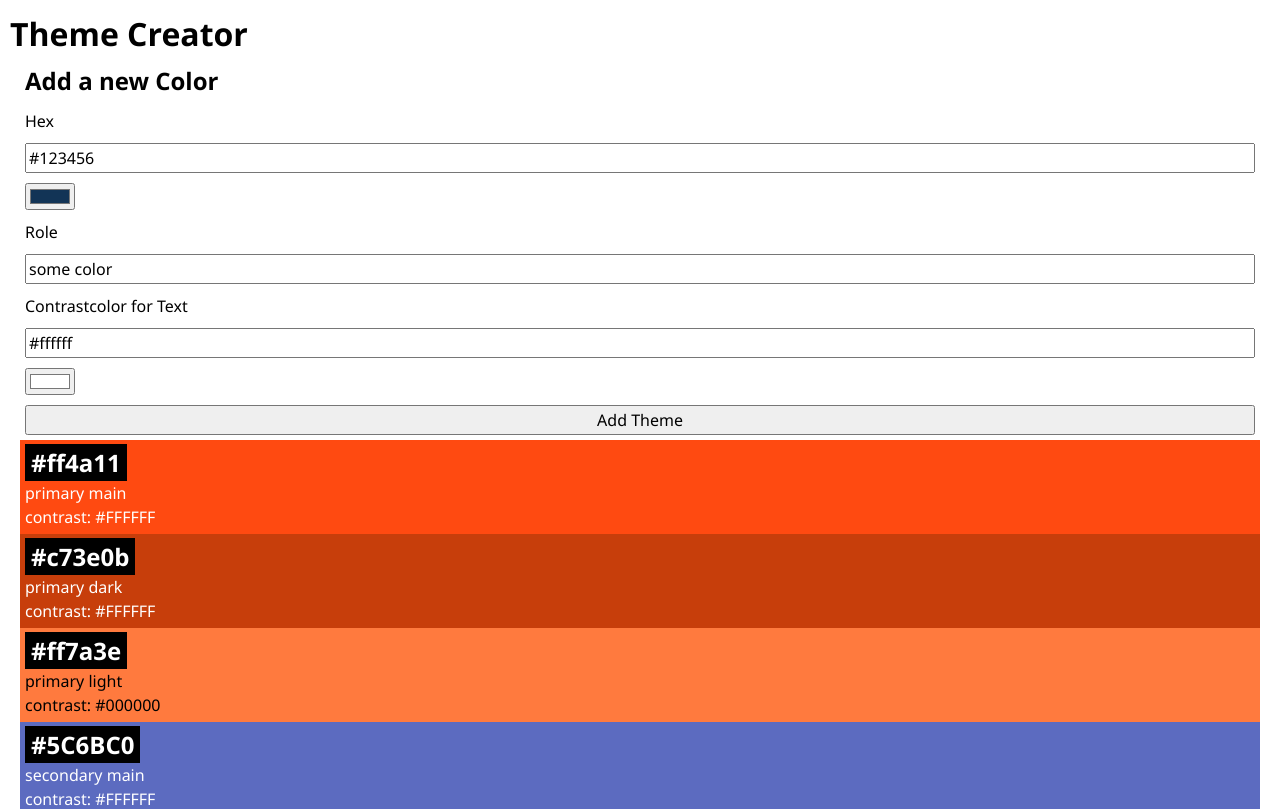
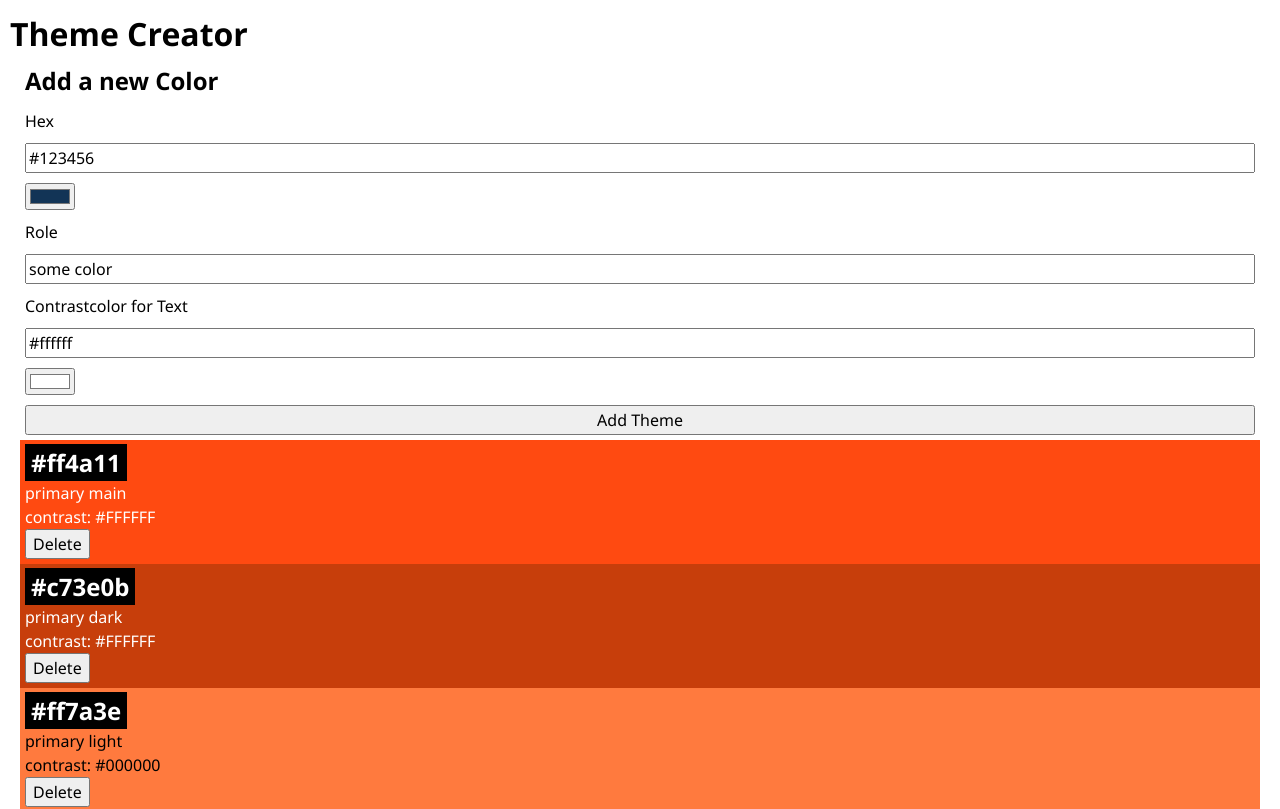
Before and after one commit to feminismuss/Color-Theme-Creator, a React (Vite) app: page / in a window 1280 px wide. Shown: the top 809 px of the page. Built offline with nearby package versions, Linux system fonts and the light colour scheme.

Commit message:
add button to delete in color component and function to delete in app.js with filter method

```diff
--- a/src/App.jsx
+++ b/src/App.jsx
@@ -12,7 +12,10 @@ function App() {
     const colorWithId = { id: nanoid(), ...newColor };
     setColors([colorWithId, ...colors]);
   }
-
+  function handleDeleteColor(idToDelete) {
+    const filteredColors = colors.filter((color) => color.id !== idToDelete);
+    setColors(filteredColors);
+  }
   return (
     <>
       <h1>Theme Creator</h1>
@@ -23,6 +26,7 @@ function App() {
           role={color.role}
           hex={color.hex}
           contrastText={color.contrastText}
+          onDeleteColor={() => handleDeleteColor(color.id)}
         />
       ))}
     </>
--- a/src/Components/Color/Color.jsx
+++ b/src/Components/Color/Color.jsx
@@ -1,6 +1,11 @@
 import "./Color.css";
+// import { useState } from "react";
 
-export default function Color({ role, hex, contrastText }) {
+export default function Color({ role, hex, contrastText, onDeleteColor }) {
+  // State for message
+// const [confirmationMessage, setConfirmationMessage] = useState("")
+
+
   return (
     <div
       className="color-card"
@@ -9,6 +14,8 @@ export default function Color({ role, hex, contrastText }) {
       <h2 className="color-card-headline">{hex}</h2>
       <p>{role}</p>
       <p>contrast: {contrastText}</p>
+      {/* button */}
+      <button onClick={onDeleteColor}>Delete</button>
     </div>
   );
 }
```
